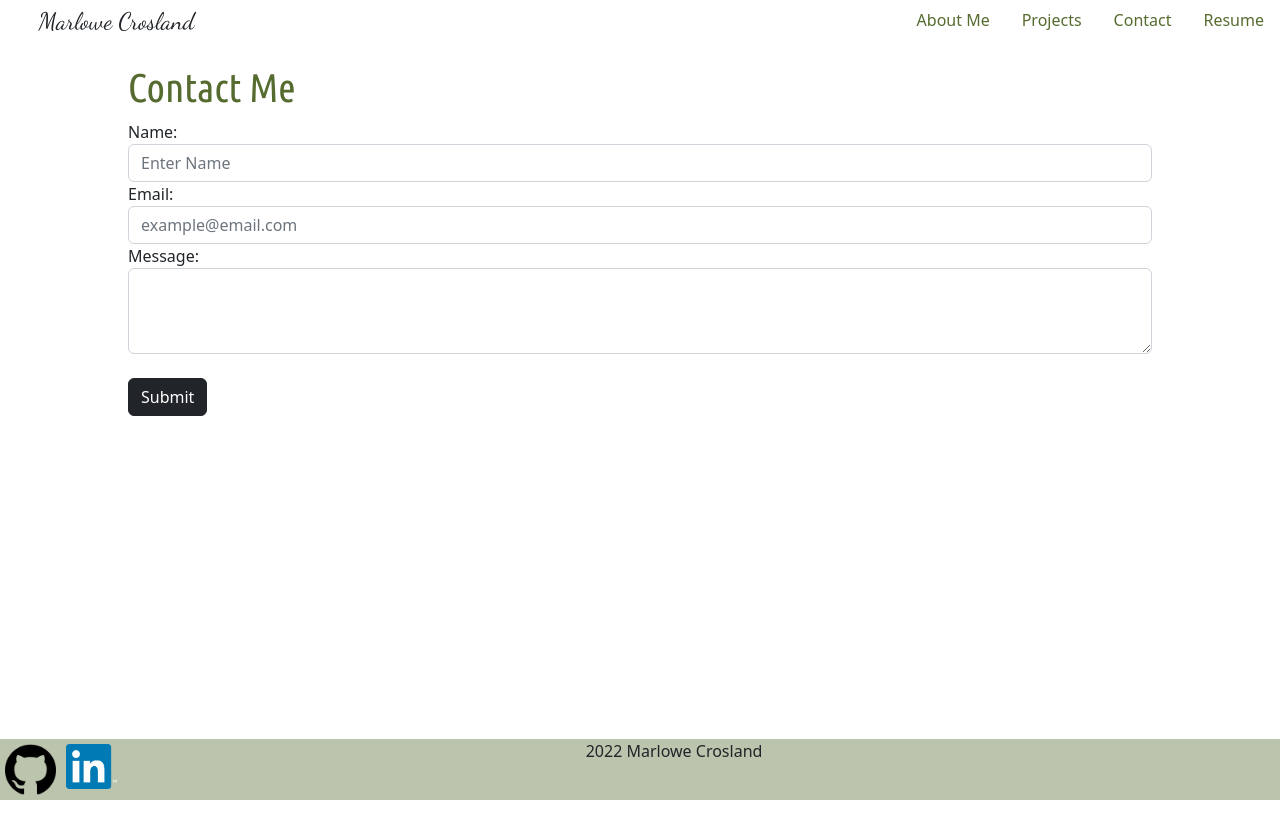
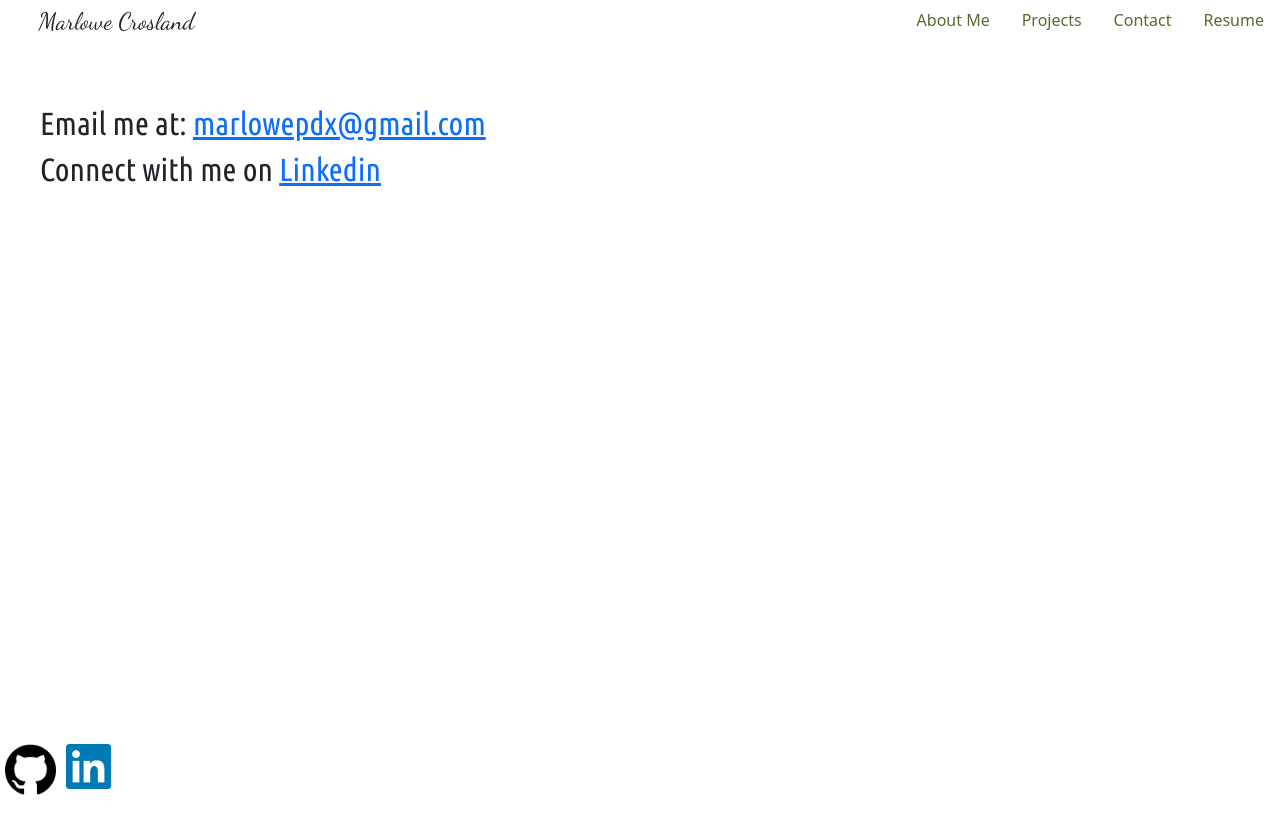
Before and after one commit to MarloweCrosland/react-portfolio, a React (Create React App) app: page / in a window 1280 px wide. Both pictures are taken after a click on the element "Contact". Shown: the top 838 px of the page. Before the commit the page ends 800 px from the top, so only its background shows below. Built offline with nearby package versions, Linux system fonts and the light colour scheme.

Commit message:
improved css styles, added resume pdf link

```diff
--- a/public/index.html
+++ b/public/index.html
@@ -3,9 +3,12 @@
     <head>
         <meta charset="utf-8" />
         <link rel="icon" href="%PUBLIC_URL%/favicon.ico" />
-    <link rel="preconnect" href="https://fonts.googleapis.com">
-<link rel="preconnect" href="https://fonts.gstatic.com" crossorigin>
-<link href="https://fonts.googleapis.com/css2?family=Dancing+Script&family=Roboto+Slab&family=Ubuntu+Condensed&display=swap" rel="stylesheet">
+        <link rel="preconnect" href="https://fonts.googleapis.com" />
+        <link rel="preconnect" href="https://fonts.gstatic.com" crossorigin />
+        <link
+            href="https://fonts.googleapis.com/css2?family=Dancing+Script&family=Roboto+Slab&family=Ubuntu+Condensed&display=swap"
+            rel="stylesheet"
+        />
         <meta name="viewport" content="width=device-width, initial-scale=1" />
         <meta name="theme-color" content="#000000" />
         <meta
@@ -27,20 +30,10 @@
       work correctly both with client-side routing and a non-root public URL.
       Learn how to configure a non-root public URL by running `npm run build`.
     -->
-    <title>React App</title>
+        <title>Marlowe Crosland</title>
     </head>
     <body>
         <noscript>You need to enable JavaScript to run this app.</noscript>
         <div id="root"></div>
-    <!--
-      This HTML file is a template.
-      If you open it directly in the browser, you will see an empty page.
-
-      You can add webfonts, meta tags, or analytics to this file.
-      The build step will place the bundled scripts into the <body> tag.
-
-      To begin the development, run `npm start` or `yarn start`.
-      To create a production bundle, use `npm run build` or `yarn build`.
-    -->
     </body>
 </html>
--- a/src/components/About/index.js
+++ b/src/components/About/index.js
@@ -8,9 +8,9 @@ function About() {
         <div id="text-container">
             <h1 className="heading font-1">Who am I?</h1>
             <p id="about-me" className="font-1">
-            Thank you for viewing my portfolio! I am a passionate and driven tech new-comer and I am highly motivated to never stop learning.
+            Thank you for viewing my portfolio! I'm Marlowe, a passionate and driven tech new-comer, highly motivated to never stop learning.
             I have a knack for communicating effectively and thoughtfully with others. My career goals include helping a team to build something
-            awesome while strengthening my skills.
+            awesome while strengthening my skills and mastering new technologies.
             </p>
         </div>
         <div id="photo-container">
--- a/src/components/Contact/index.js
+++ b/src/components/Contact/index.js
@@ -1,81 +1,15 @@
-import React, { useState } from 'react';
-import { validateEmail } from '../../utils/helpers';
-
+import React from 'react'
 
 export default function Contact() {
+  return (
+    <div className='font-1' id='resume-link'>
+        <h2>
+            Email me at: <a href="mailto:marlowepdx@gmail.com" target="_blank">marlowepdx@gmail.com </a>
+        </h2>
+        <h2>
+            Connect with me on <a href="https://www.linkedin.com/in/marlowec/" target="_blank">Linkedin</a>
+        </h2>
 
-//manage error messaging
-const [errorMessage, setErrorMessage] = useState('');
-
-//manage form data
-const [formState, setFormState] = useState({ name: '', email: '', message: '' });
-
-//using the setformstate function to update formstate value for name property
-//Without the spread operator, the formState object would be overwritten to only contain the name: value key pair.
-function handleChange(e) {
-
-    //if the <input> is email, then validate the value of that input field with the validateEmail function
-    if (e.target.name === 'email') {
-        const isValid = validateEmail(e.target.value);
-        console.log(isValid);
-        // if email not valid, set error, else set empty
-        if (!isValid) {
-            setErrorMessage('Your email is invalid.');
-        } else {
-            setErrorMessage('');
-        }
-    }  else {
-        // if target is blank, set error, else empty
-        if (!e.target.value.length) {
-          setErrorMessage(`${e.target.name} is required.`);
-        } else {
-          setErrorMessage('');
-        }
-        }
-        // if no error message, update the formState
-        if (!errorMessage) {
-            setFormState({ ...formState, [e.target.name]: e.target.value });
-          }
-
+    </div>
+  )
 }
-
-//prevent default action then log the formstate on click
-//FUTURE- MAKE SURE TO CONNECT TO BACK END AND RECIEVE EMAILS
-function handleSubmit(e) {
-    e.preventDefault();
-    console.log(formState);
-  }
-
-console.log(formState);
-  return (
- <section id="contact-section">
-     <br></br>
-    <h1 className="heading font-1">Contact Me  </h1>
-    <form id ="contact-form">
-        <div class="form-group">
-            <label htmlFor="name-input">Name:</label>
-            <input type="text" onChange={handleChange} class="form-control" name="name" defaultValue={formState.name} placeholder="Enter Name"></input>
-        </div>
-
-        <div class="form-group">
-            <label htmlFor="email-input">Email:</label>
-            <input type="email" onChange={handleChange} class="form-control" name="email"  defaultValue={formState.email} placeholder="example@email.com"></input>
-        </div>
-
-        <div class="form-group">
-            <label htmlFor="message-input">Message:</label>
-            <textarea onChange={handleChange} class="form-control" name="message"  defaultValue={formState.message} rows="3"></textarea>
-        </div>
-
-        {/* if error message, display error here */}
-        {errorMessage && (
-            <div>
-                <p className="error-text font-1">{errorMessage}</p>
-            </div>
-        )}
-    <br></br>
-        <button type="submit" onSubmit={handleSubmit} class="btn btn-dark">Submit</button>
-    </form>
- </section>
-    )
-}
--- a/src/components/Footer/index.js
+++ b/src/components/Footer/index.js
@@ -5,16 +5,14 @@ export default function Footer() {
   return (
     <footer >
 
-    <div className="footer">
+    <div className="footer footer-bottom">
       <div className="row">
 
         <div className="footer-icons">
-          <a href="https://github.com/MarloweCrosland"><img className="icon" src={require("../../assets/icons/githubkitty.png")} alt="github logo" /></a>
-          <a href="https://www.linkedin.com/in/marlowe-crosland-338b5a235/"><img className="icon" src={require("../../assets/icons/linkedin-logo-3.png")} alt="linkedin log" /></a>
+          <a href="https://github.com/MarloweCrosland" target="_blank"><img className="icon" src={require("../../assets/icons/githubkitty.png")} alt="github logo" /></a>
+          <a href="https://www.linkedin.com/in/marlowe-crosland-338b5a235/" target="_blank"><img className="icon" src={require("../../assets/icons/linkedin-logo-3.png")} alt="linkedin log" /></a>
 
-          <div className="footer-text">
-          2022 Marlowe Crosland
-          </div>
+
 
         </div>
 
--- a/src/components/Resume/index.js
+++ b/src/components/Resume/index.js
@@ -1,7 +1,11 @@
 import React from 'react'
+import pdf from './mc-resume.pdf';
 
 export default function Resume() {
   return (
-    <div>Resume coming soon once I work with career services :)</div>
+    <h2 id="resume-link">
+          <a className='font-1' href={pdf} target="_blank">Click here to view my resume</a>
+    </h2>
+
   )
 }
--- a/src/index.css
+++ b/src/index.css
@@ -1,5 +1,6 @@
 body {
   margin: 0;
+  height: 1000px;
   font-family: -apple-system, BlinkMacSystemFont, 'Segoe UI', 'Roboto', 'Oxygen',
     'Ubuntu', 'Cantarell', 'Fira Sans', 'Droid Sans', 'Helvetica Neue',
     sans-serif;
--- a/src/style.css
+++ b/src/style.css
@@ -32,11 +32,12 @@
   #photo-container{
     width: 50%;
     float: left;
-    margin-top: 10vh;
+    margin-top: 30vh;
+    margin-left: 10vw;
   }
 
   #about-me{
-    font-size: 1.5em;
+    font-size: 3vw;
     padding: 3em;
   }
 
@@ -55,8 +56,7 @@
     position: fixed;
     width: 100%;
     bottom: 0;
-    text-align: right;
-    background-color: rgba(85, 107, 47, 0.396);
+    text-align: center;
   }
 
   .footer-icons{
@@ -81,3 +81,8 @@
   .links{
     text-decoration: none;
   }
+
+  #resume-link{
+    margin: 5vw 5vh;
+
+  }
```
Also changed, not shown: 2 other files (tests, documents, lock files or other folders). Lines whose indentation alone changed are shown as unchanged.
